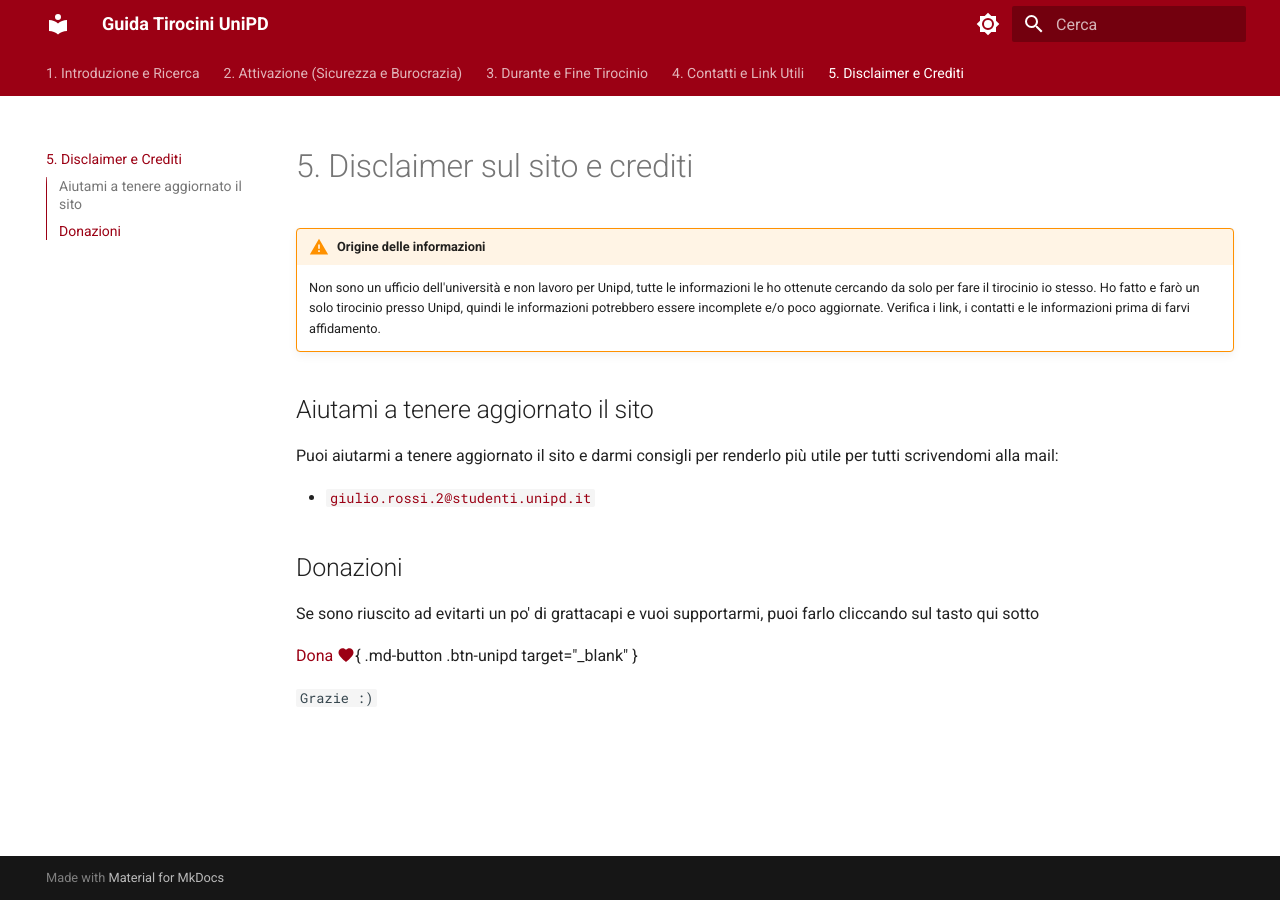
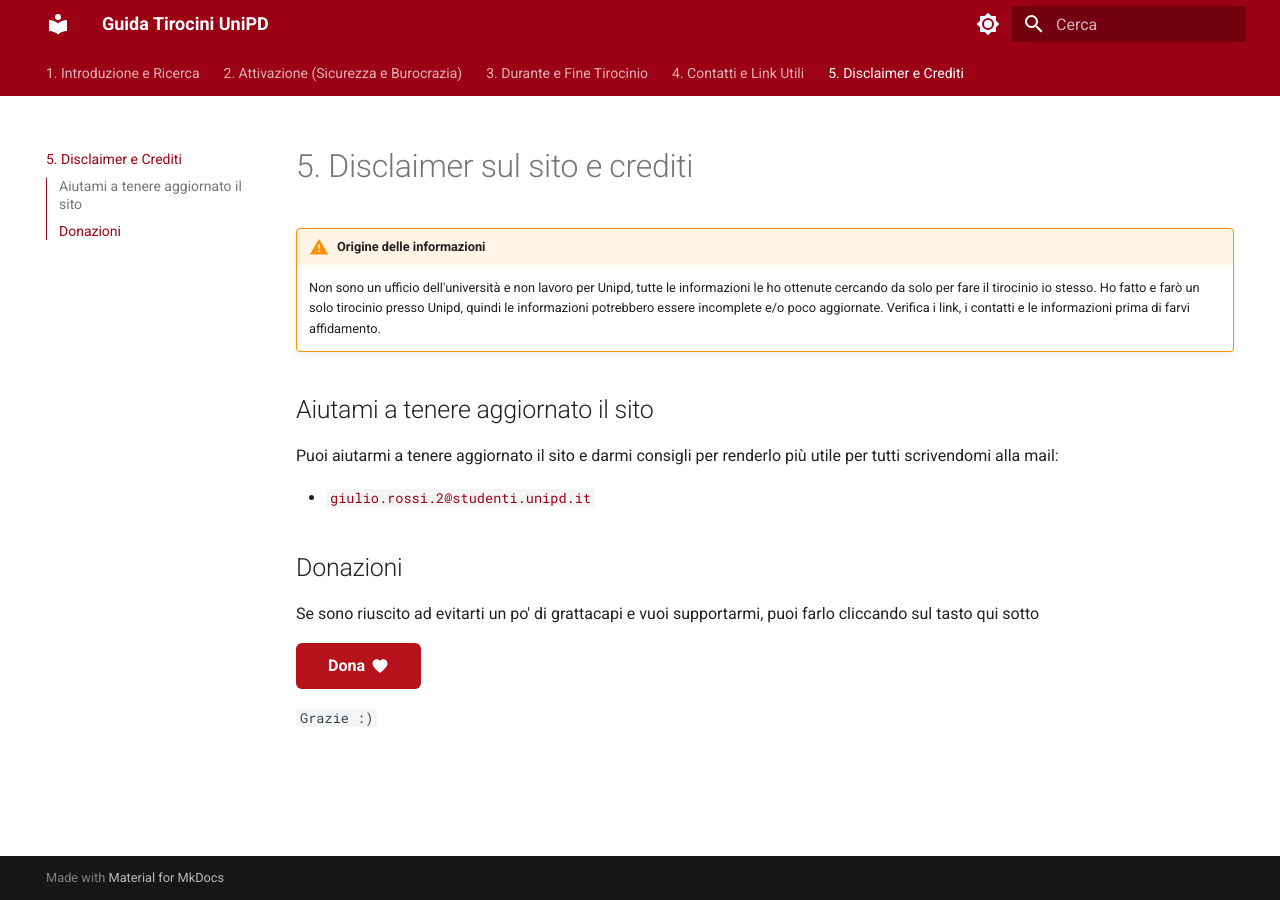
Before and after one commit to giuliorossi23/guida-tirocini-unipd, an MkDocs documentation site: the page built from docs/crediti.md, in a window 1280 px wide. Built offline with MkDocs 1.6.1 and Material for MkDocs 9.7.7, drawn with Linux system fonts in a browser that asks for light colours.

Commit message:
Aggiornamento dona

```diff
--- a/docs/stylesheets/extra.css
+++ b/docs/stylesheets/extra.css
@@ -1,3 +1,10 @@
+/* =========================================
+   VARIABILI GLOBALI
+   ========================================= */
+:root {
+  --unipd-red: #B5121B;
+}
+
 /* =========================================
    COLORI MODALITÀ CHIARA (Default)
    ========================================= */
@@ -89,10 +96,11 @@
   color: #ff9e9e;
 }
 
+.md-typeset .btn-unipd,
 .btn-unipd {
-    background-color: var(--unipd-red);
+    background-color: var(--unipd-red) !important;
     color: white !important;
-    border: none;
+    border: none !important;
     border-radius: 6px;
     font-weight: bold;
     display: inline-flex;
@@ -102,13 +110,16 @@
 }
 
 /* Rende bianca anche l'icona all'interno del bottone */
+.md-typeset .btn-unipd .twemoji,
+.md-typeset .btn-unipd svg,
 .btn-unipd .twemoji,
 .btn-unipd svg {
     fill: white !important;
     color: white !important;
 }
 
+.md-typeset .btn-unipd:hover,
 .btn-unipd:hover {
-    background-color: #7a1215;
+    background-color: #7a1215 !important;
     color: white !important;
 }
--- a/mkdocs.yml
+++ b/mkdocs.yml
@@ -23,6 +23,7 @@ theme:
     - toc.integrate
 
 markdown_extensions:
+  - attr_list
   - admonition
   - pymdownx.details
   - pymdownx.superfences
```
Also changed, not shown: Screenshot 2026-11-10 194132.png (added), 1 other file.
